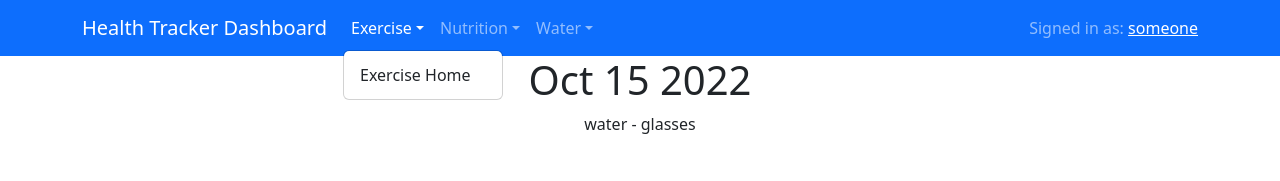
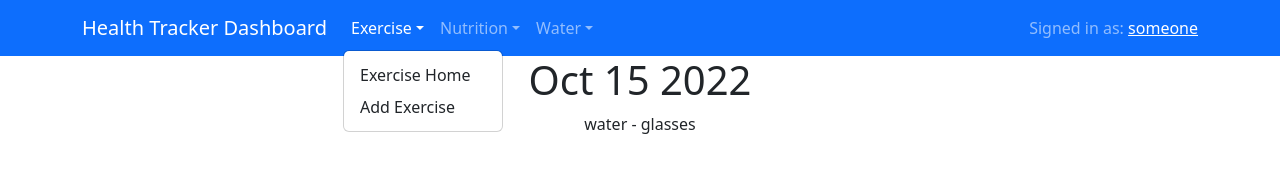
Before and after one commit to blee2125/health-tracker-dashboard, a React (Create React App) app: page / in a window 1280 px wide. Both pictures are taken after a click on the button "Exercise". Shown: the top 181 px of the page. Built offline with nearby package versions, Linux system fonts and the light colour scheme; no server answers.

Commit message:
add link to add exercise

```diff
--- a/src/components/NavBar.js
+++ b/src/components/NavBar.js
@@ -15,6 +15,7 @@ const NavBar = () => {
                 <Nav className="me-auto">
                     <NavDropdown title="Exercise" id="navbarScrollingDropdown">
                         <NavDropdown.Item as={Link} to="/exercise">Exercise Home</NavDropdown.Item>
+                        <NavDropdown.Item as={Link} to="/exercise/add">Add Exercise</NavDropdown.Item>
                     </NavDropdown>
                     <NavDropdown title="Nutrition" id="navbarScrollingDropdown">
                         <NavDropdown.Item as={Link} to="/food">Nutrition Home</NavDropdown.Item>
```
